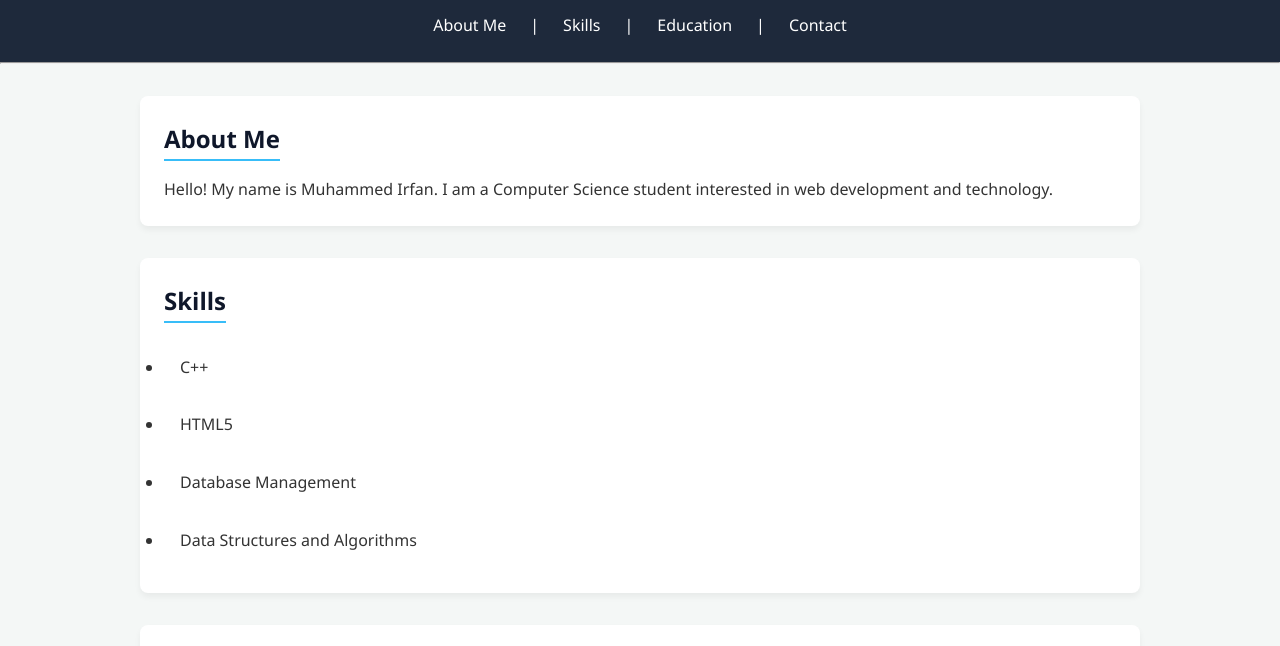
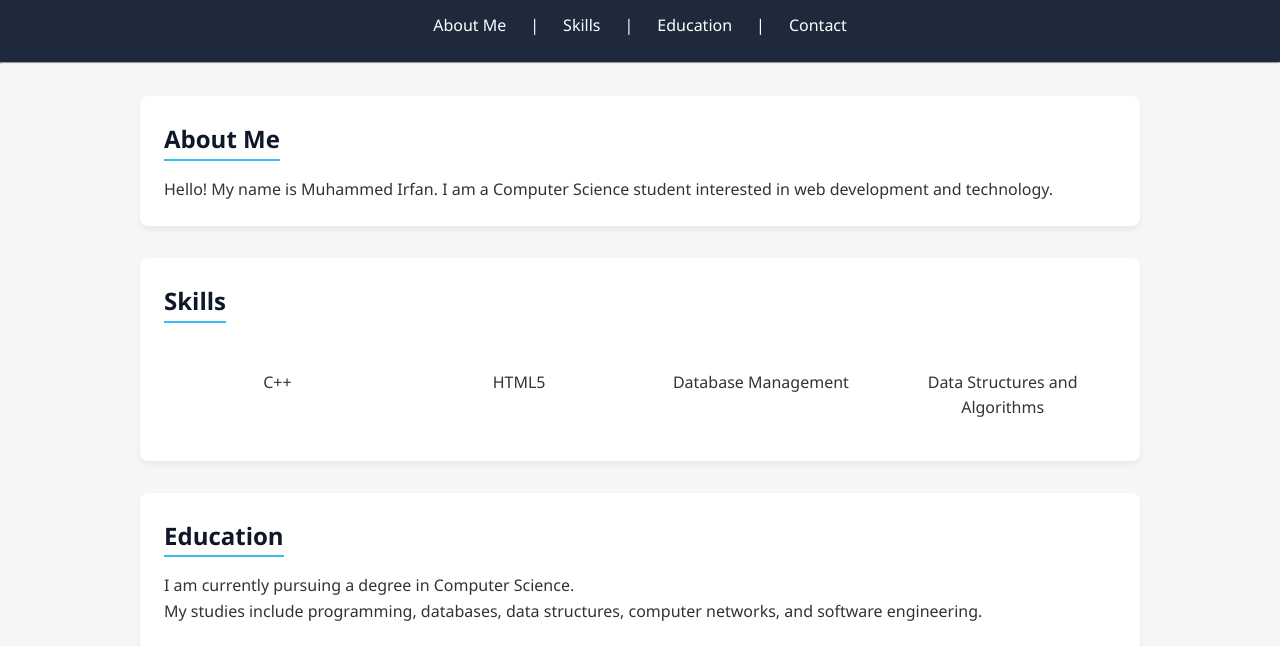
Before and after one commit to IGISBACK2042/aurex-web-internship-irfan, a plain HTML site: page index.html in a window 1280 px wide. Shown: the part 112-758 px from the top of the page. Drawn offline with Linux system fonts and the light colour scheme.

Commit message:
Update grid styles

```diff
--- a/style.css
+++ b/style.css
@@ -86,3 +86,26 @@ footer {
 .grid-container li:hover {
   transform: translateY(-5px);
 }
+/* Skills Grid Layout */
+.grid-container {
+    display: grid !important;
+    grid-template-columns: repeat(auto-fit, minmax(180px, 1fr)) !important;
+    gap: 15px !important;
+    list-style-type: none !important;
+    padding: 0 !important;
+    margin-top: 15px !important;
+}
+
+.grid-container li {
+    background: rgba(255, 255, 255, 0.08) !important;
+    border: 1px solid rgba(255, 255, 255, 0.2) !important;
+    padding: 15px !important;
+    border-radius: 8px !important;
+    text-align: center !important;
+    transition: transform 0.3s ease, box-shadow 0.3s ease !important;
+}
+
+.grid-container li:hover {
+    transform: translateY(-5px) !important;
+    box-shadow: 0 5px 15px rgba(0, 0, 0, 0.3) !important;
+}
```
